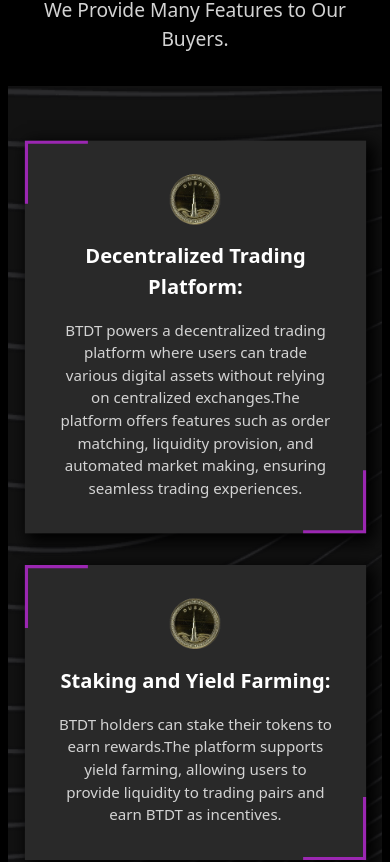
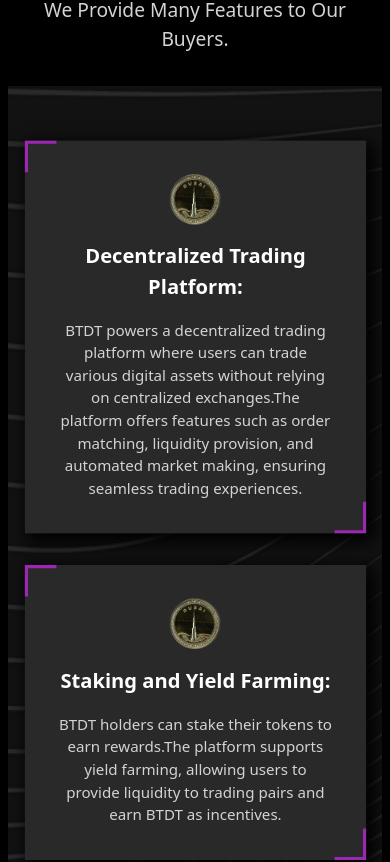
Before and after one commit to Drcodepro/Burj_Token, a React (Vite) app: page / in a window 390 px wide. Shown: the part 1498-2360 px from the top of the page. Built offline with nearby package versions, Linux system fonts and the light colour scheme.

Commit message:
new changes

```diff
--- a/src/Component/All_css/RoadMap.css
+++ b/src/Component/All_css/RoadMap.css
@@ -204,17 +204,21 @@
    padding:1.5rem 1.5rem;
 
    &::before{
-    width: 50px;
-    height: 50px;
+    width: 30px;
+    height: 30px;
     border-top: 3px solid #db27ffa3;
     border-left: 3px solid #db27ffa3;
   }
 
   &::after{
+    width: 30px;
+    height: 30px;
+    border-bottom: 3px solid #db27ffa3;
+    border-right: 3px solid #db27ffa3;
+  }
+  &:hover&::after,&:hover&::before{
     width: 50px;
     height: 50px;
-    border-bottom: 3px solid #db27ffa3;
-    border-right: 3px solid #db27ffa3;
   }
 }
 
--- a/src/Component/HelperComponent/FeatureBox/FeatureBox.css
+++ b/src/Component/HelperComponent/FeatureBox/FeatureBox.css
@@ -79,17 +79,22 @@
 
         &::before{
             content: "";
-            width: 60px;
-            height: 60px;
+            width: 30px;
+            height: 30px;
             border-top: 3px solid #db27ffa3;
             border-left: 3px solid #db27ffa3;
           }
 
           &::after{
-            width: 60px;
-            height: 60px;
+            width: 30px;
+            height: 30px;
             border-bottom: 3px solid #db27ffa3;
             border-right: 3px solid #db27ffa3;
+          }
+
+          &:hover&::after,&:hover&::before{
+            width: 50px;
+            height: 50px;
           }
 
     }
```
